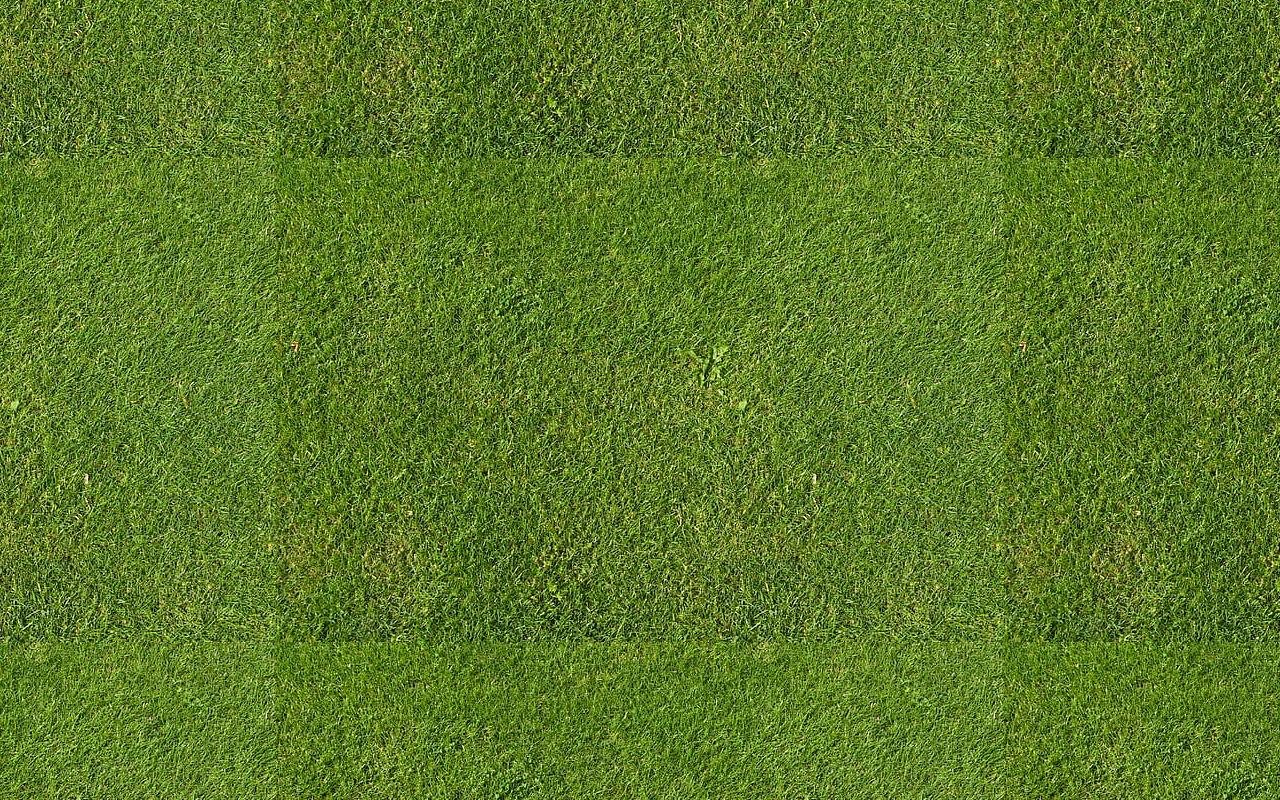
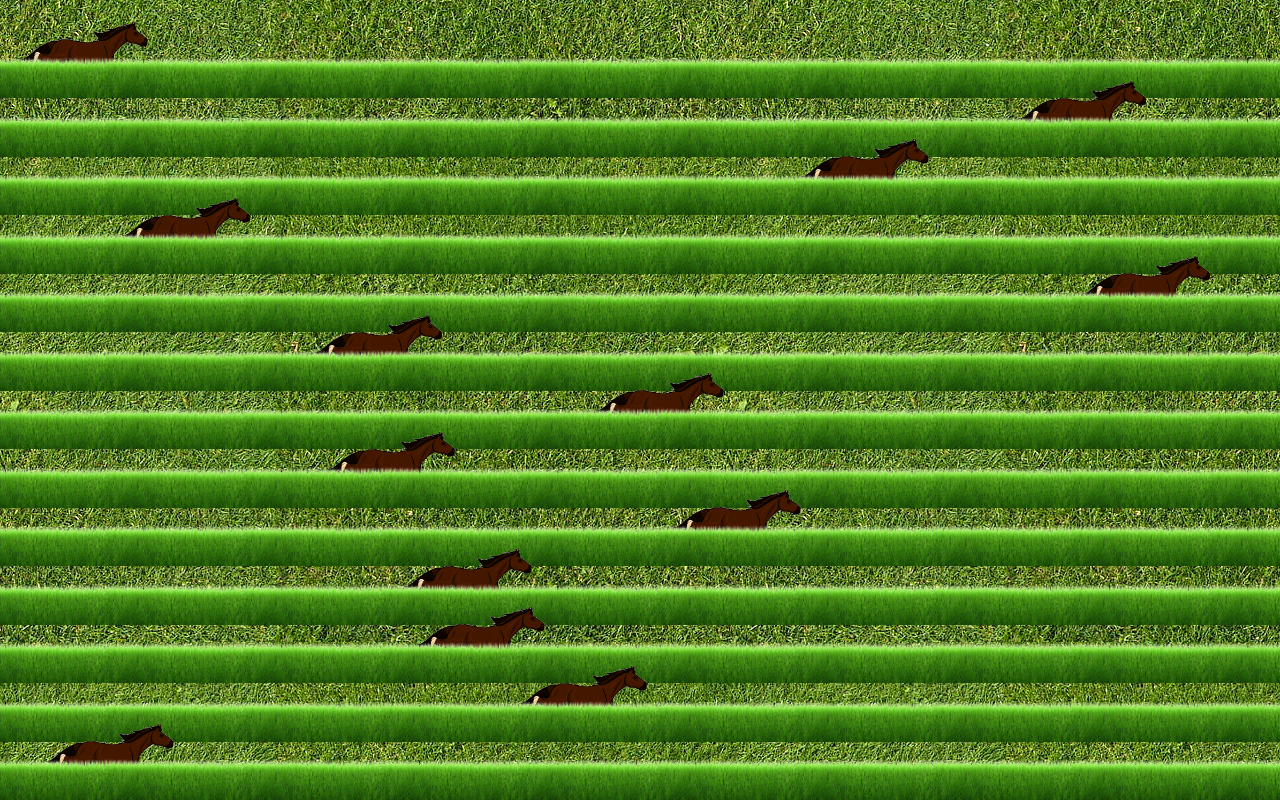
Before and after one commit to UnRenardQuiDab/examStalker, a React (Create React App) app: page / in a window 1280 px wide. Built offline with nearby package versions, Linux system fonts and the light colour scheme.

Commit message:
Add horse lane

```diff
--- a/package.json
+++ b/package.json
@@ -10,6 +10,7 @@
     "react": "^18.3.1",
     "react-dom": "^18.3.1",
     "react-scripts": "5.0.1",
+    "url": "^0.11.4",
     "web-vitals": "^2.1.4"
   },
   "scripts": {
--- a/src/App.css
+++ b/src/App.css
@@ -3,7 +3,10 @@
   background-image: url('/public/grass.jpg');
   background-repeat: repeat;
   background-position: center;
+  flex-direction: column;
   width: 100vw;
-  height: 100vh;
+  height: 95vh;
   display: flex;
+  justify-content: space-between;
+  padding-top: 5vh;
 }
--- a/src/App.js
+++ b/src/App.js
@@ -1,10 +1,24 @@
 import './App.css';
 import Horse from './components/Horse';
+import useExam from './hooks/useExam';
 
 function App() {
+
+  useExam();
+
   return (
     <div className="App">
       <Horse />
+      <Horse />
+      <Horse />
+      <Horse /> <Horse />
+      <Horse />
+      <Horse /><Horse />
+      <Horse />
+      <Horse /><Horse />
+      <Horse />
+      <Horse />
+
     </div>
   );
 }
--- a/src/components/Horse.css
+++ b/src/components/Horse.css
@@ -1,13 +1,47 @@
 .Horse {
 	width: 100%;
-	height: 20vh;
+	height: 15vh;
+	position: relative;
+	overflow: hidden;
+	margin-top: -2%;
 }
 
 .Horse::after{
 	content: '';
+	left: 0;
+	position: absolute;
 	background-image: url('/public/grass.png');
 	background-repeat: repeat-x;
 	background-size: contain;
 	width: 100%;
 	height: 100%;
 }
+
+.Horse div {
+	position: absolute;
+	height: 100%;
+	display: flex;
+	justify-content: center;
+	align-items: center;
+	width: 10vw;
+	transform: translate(0);
+	transition: 0.4s;
+}
+
+.Horse h1 {
+	font-size: 2em;
+	color: white;
+	text-shadow: 2px 2px 2px black;
+	position: absolute;
+	bottom: 0;
+	z-index: 10;
+	margin: 0;
+	text-align: center;
+}
+
+.Horse img {
+	top: 0;
+	position: absolute;
+	transform: scaleX(-1);
+	height: 100%;
+}
--- a/src/components/Horse.js
+++ b/src/components/Horse.js
@@ -1,9 +1,25 @@
+import { useEffect, useState } from 'react';
 import './Horse.css';
 
 function Horse() {
+
+  const getRandomPosition = () => {
+    return Math.floor(Math.random() * 90);
+  }
+  const [position, setPosition] = useState(getRandomPosition());
+
+
+
   return (
     <div className="Horse">
-
+      <div
+        style={{
+          transform: `translateX(${position}vw)`,
+        }}
+      >
+        <img src='horse.gif' alt='horse' />
+        <h1>bwisniew</h1>
+      </div>
     </div>
   );
 }
--- /dev/null
+++ b/src/config.js
@@ -0,0 +1,5 @@
+module.exports = {
+	uid: 'u-s4t2ud-271fd2d2638f707dfdfa73b9ff0c9b3e16e44afdbe20dfcc935b562efeab10b9',
+	secret: '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',
+	url: 'https://api.intra.42.fr'
+}
--- /dev/null
+++ b/src/hooks/useExam.js
@@ -0,0 +1,16 @@
+import { useEffect } from "react"
+
+
+export default function useExam() {
+
+
+
+
+	useEffect(() => {
+
+	}, [])
+
+	return {
+
+	}
+}
```
Also changed, not shown: src/context/useApi.js (added, +38 -0 lines), 2 other files (tests, documents, lock files or other folders).
